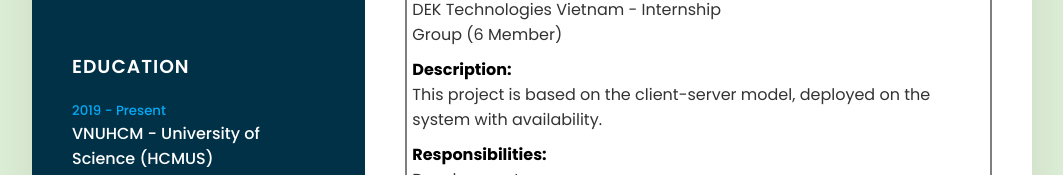
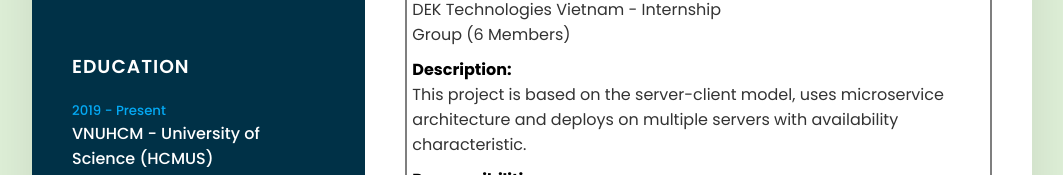
Before and after one commit to hmcofetel/CV, a plain HTML site: page index.html in a window 1280 px wide. Shown: the part 625-800 px from the top of the page, without its empty margins (108-1171 px from the left). Drawn offline with Linux system fonts and the light colour scheme.

Commit message:
add new project

```diff
--- a/index.html
+++ b/index.html
@@ -122,12 +122,12 @@
 							<ul>
 								<li>
 									<h4>Perform:</h4>
-									<p>DEK Technologies Vietnam - Internship <br>Group (6 Member)</p>
+									<p>DEK Technologies Vietnam - Internship <br>Group (6 Members)</p>
 								</li>
 
 								<li>
 									<h4>Description:</h4>
-									<p>This project is based on the client-server model, deployed on the system with availability.</p>
+									<p>This project is based on the server-client model, uses microservice architecture and deploys on multiple servers with availability characteristic.</p>
 								</li>
 
 								<li>
```
